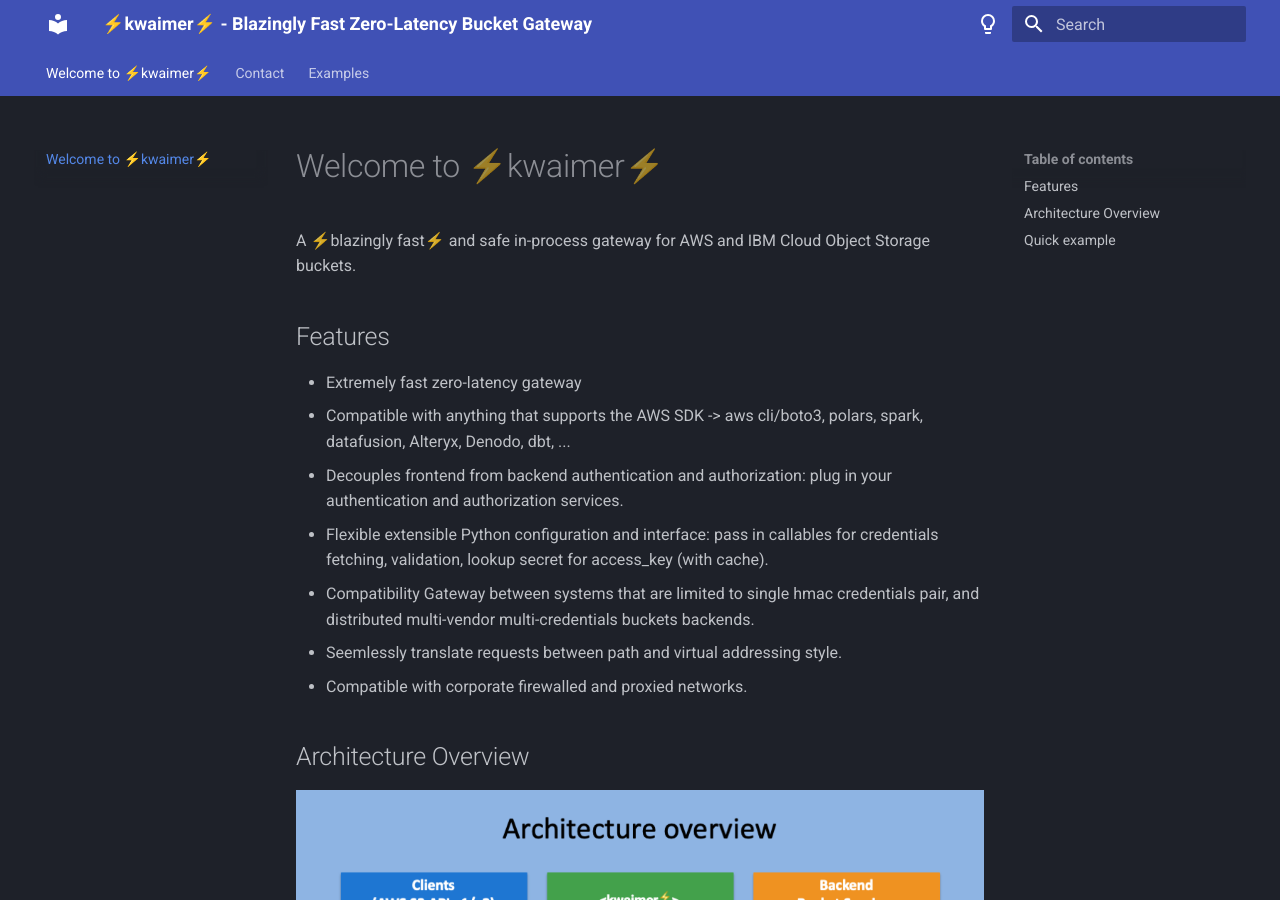
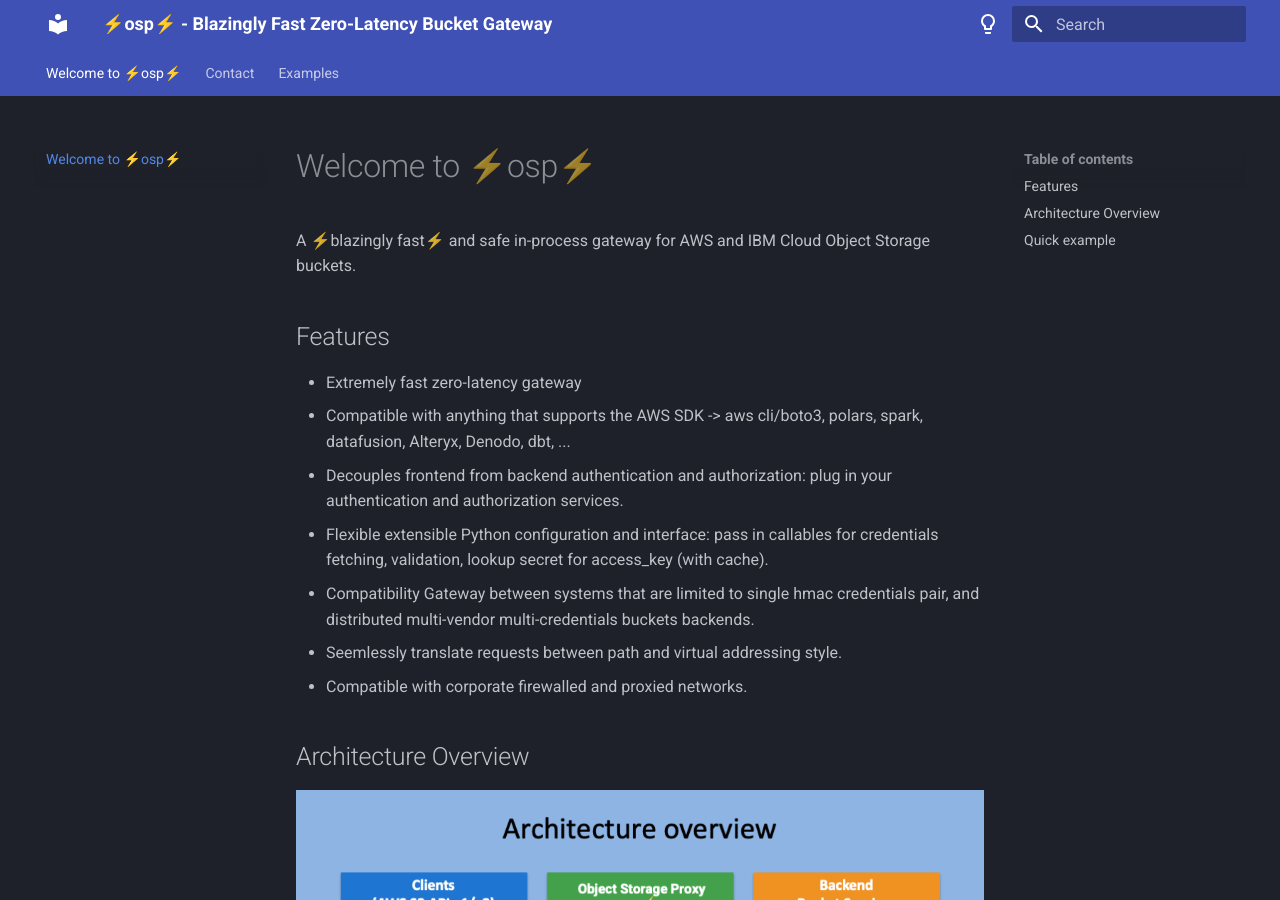
Before and after one commit to flexworks-eu/s4, an MkDocs documentation site: the page built from docs/index.md, in a window 1280 px wide and 900 px high. Built offline with MkDocs 1.6.1 and Material for MkDocs 9.7.7, drawn with Linux system fonts in a browser that asks for light colours.

Commit message:
chore: rebranding

```diff
--- a/docs/index.md
+++ b/docs/index.md
@@ -1,4 +1,4 @@
-# Welcome to ⚡kwaimer⚡
+# Welcome to ⚡osp⚡
 
 A ⚡blazingly fast⚡ and safe in-process gateway for AWS and IBM Cloud Object Storage buckets.
 
--- a/mkdocs.yml
+++ b/mkdocs.yml
@@ -1,4 +1,4 @@
-site_name: ⚡kwaimer⚡ - Blazingly Fast Zero-Latency Bucket Gateway
+site_name: ⚡osp⚡ - Blazingly Fast Zero-Latency Bucket Gateway
 theme:
   name: material
   custom_dir: overrides
```
Also changed, not shown: docs/img/architecture.png, 2 other files.
